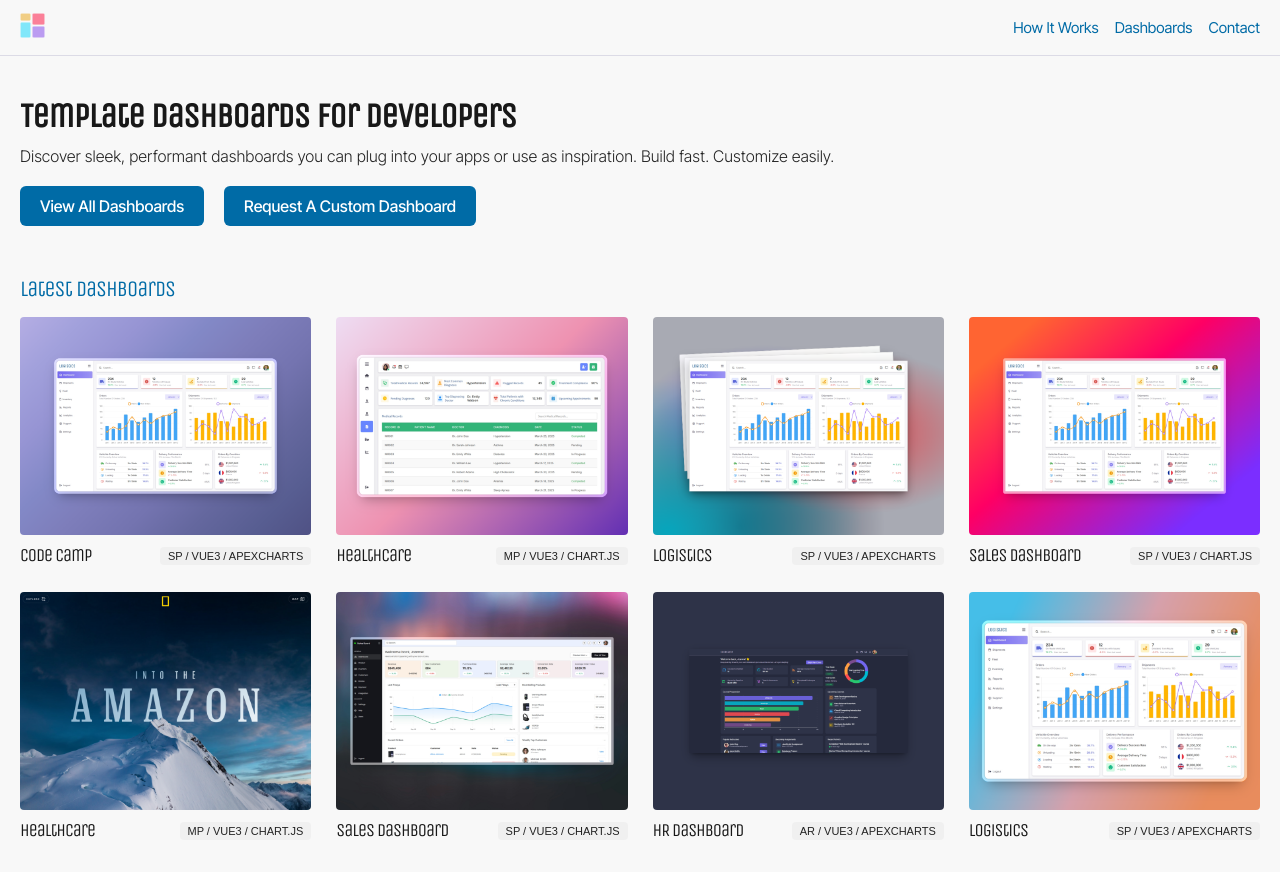
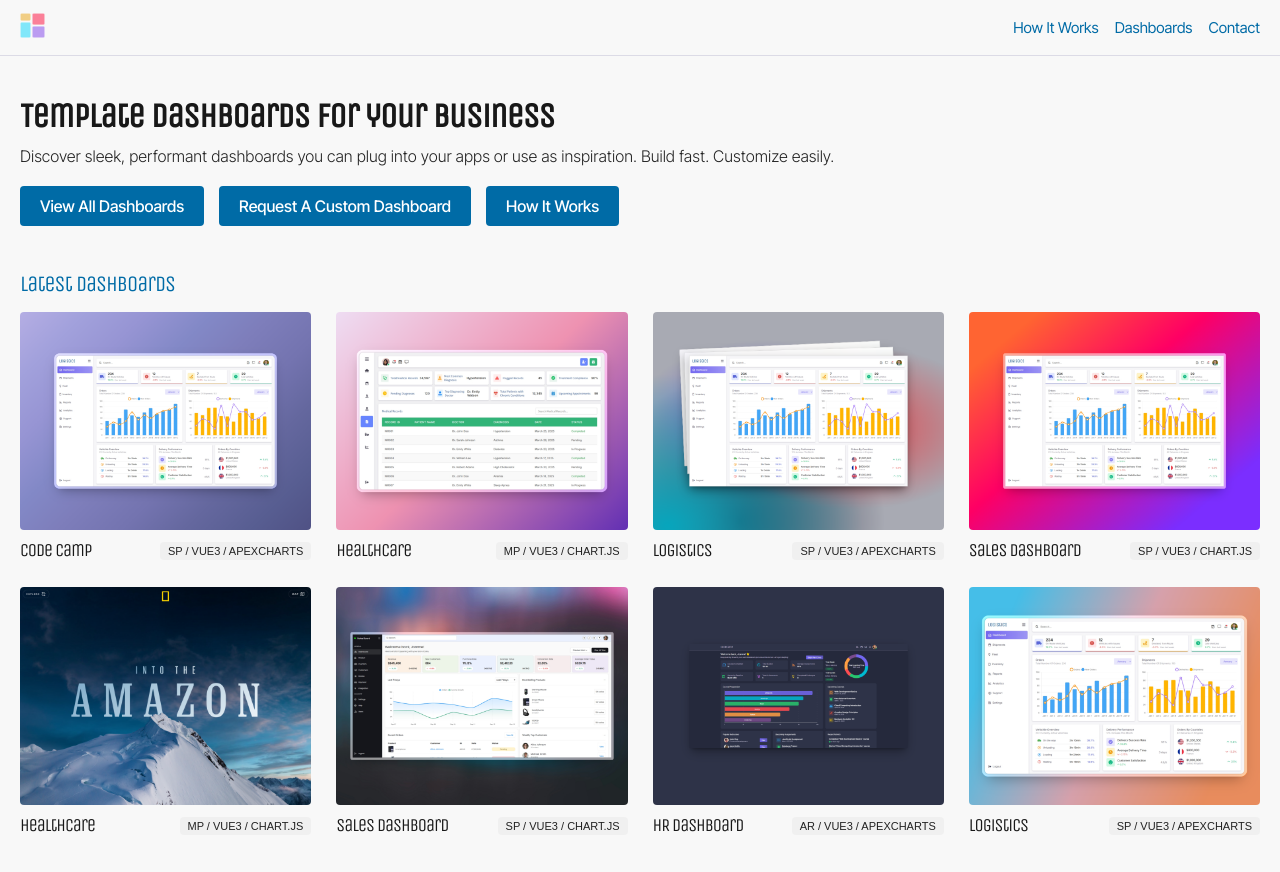
Before and after one commit to joseph-johnson27001/dashboard-website, a Vue app: page / in a window 1280 px wide. Built offline with nearby package versions, Linux system fonts and the light colour scheme.

Commit message:
Contact us button

```diff
--- a/src/components/UI/DashboardModalCard.vue
+++ b/src/components/UI/DashboardModalCard.vue
@@ -142,7 +142,7 @@ export default {
   color: white;
   padding: 12px 20px;
   border: none;
-  border-radius: 8px;
+  border-radius: 4px;
   cursor: pointer;
   transition: background-color 0.3s;
   font-size: 16px;
--- a/src/views/ContactPage.vue
+++ b/src/views/ContactPage.vue
@@ -35,7 +35,7 @@
         <label>Project Details</label>
         <textarea v-model="form.details" required></textarea>
 
-        <button type="submit">Submit Inquiry</button>
+        <button type="submit" class="button">Submit Inquiry</button>
       </form>
     </section>
   </div>
@@ -88,6 +88,7 @@ p {
 }
 
 form {
+  font-family: "Inter tight" sans-serif;
   display: flex;
   flex-direction: column;
 }
@@ -118,13 +119,25 @@ textarea {
   height: 300px;
 }
 
-button {
+.button {
+  font-family: "Inter Tight", sans-serif;
+  background-color: #006ba6;
+  color: white;
+  padding: 10px 20px;
+  text-decoration: none;
+  font-weight: 500;
+  border-radius: 4px;
+  transition: background-color 0.3s;
   margin-top: 15px;
-  padding: 10px;
-  background: #006ba6;
-  color: white;
   border: none;
+  max-width: 200px;
+  font-size: 16px;
+  margin-left: auto;
   cursor: pointer;
+}
+
+.button:hover {
+  background-color: #004f7c;
 }
 
 @keyframes fadeIn {
--- a/src/views/HomePage.vue
+++ b/src/views/HomePage.vue
@@ -3,7 +3,7 @@
     <!-- Hero Section -->
     <section class="hero">
       <div class="hero-text">
-        <h1>Template Dashboards for Developers</h1>
+        <h1>Template Dashboards for your Business</h1>
         <p>
           Discover sleek, performant dashboards you can plug into your apps or
           use as inspiration. Build fast. Customize easily.
@@ -15,6 +15,10 @@
           <router-link to="/contact" class="button"
             >Request A Custom Dashboard</router-link
           >
+          <router-link to="/how-it-works" class="button"
+            >How It Works</router-link
+          >
+          <!-- New button -->
         </div>
       </div>
     </section>
@@ -133,7 +137,7 @@ export default {
 }
 
 .hero {
-  padding: 20px 0px;
+  padding: 20px 0px 15px 0px;
   border-radius: 8px;
   margin-bottom: 30px;
 }
@@ -158,7 +162,7 @@ export default {
 .button-container {
   display: flex;
   flex-direction: row;
-  gap: 20px;
+  gap: 15px;
 }
 
 .button {
@@ -167,7 +171,7 @@ export default {
   padding: 10px 20px;
   text-decoration: none;
   font-weight: 500;
-  border-radius: 6px;
+  border-radius: 4px;
   transition: background-color 0.3s;
 }
 
```
